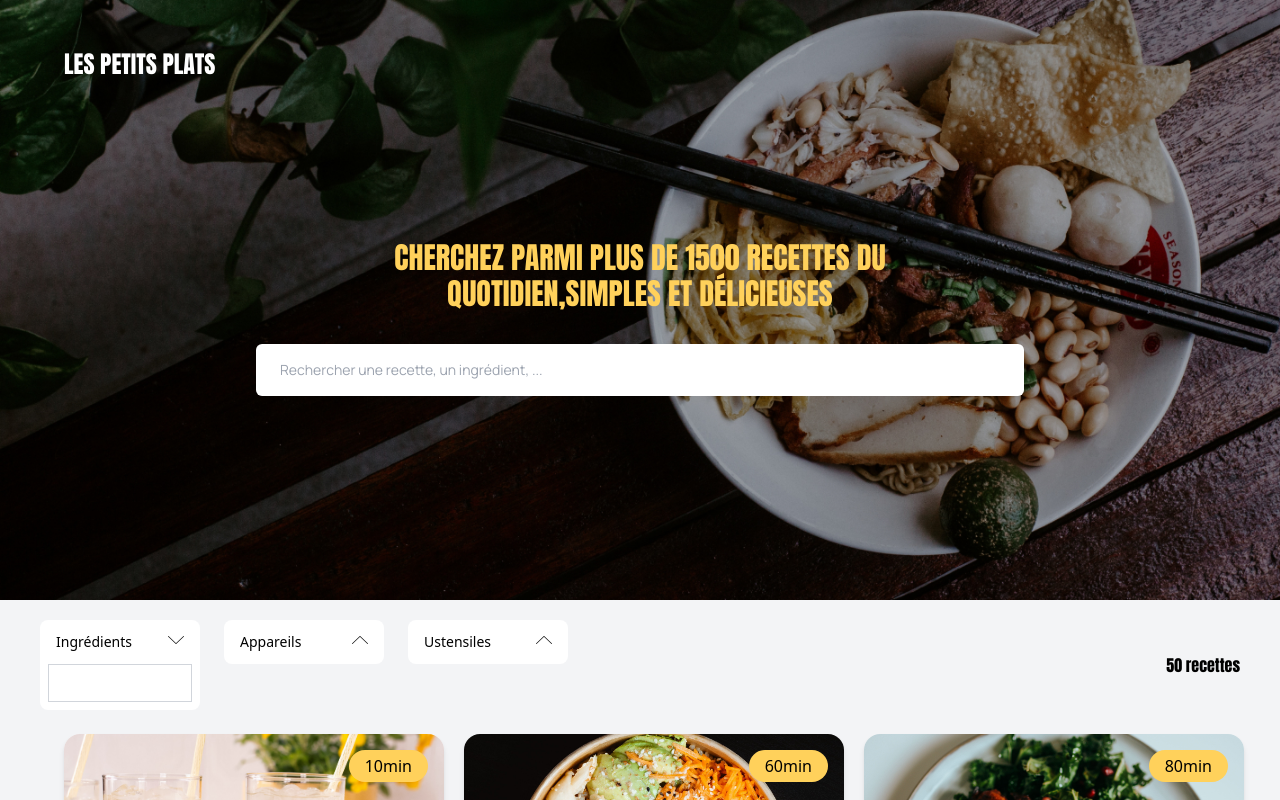
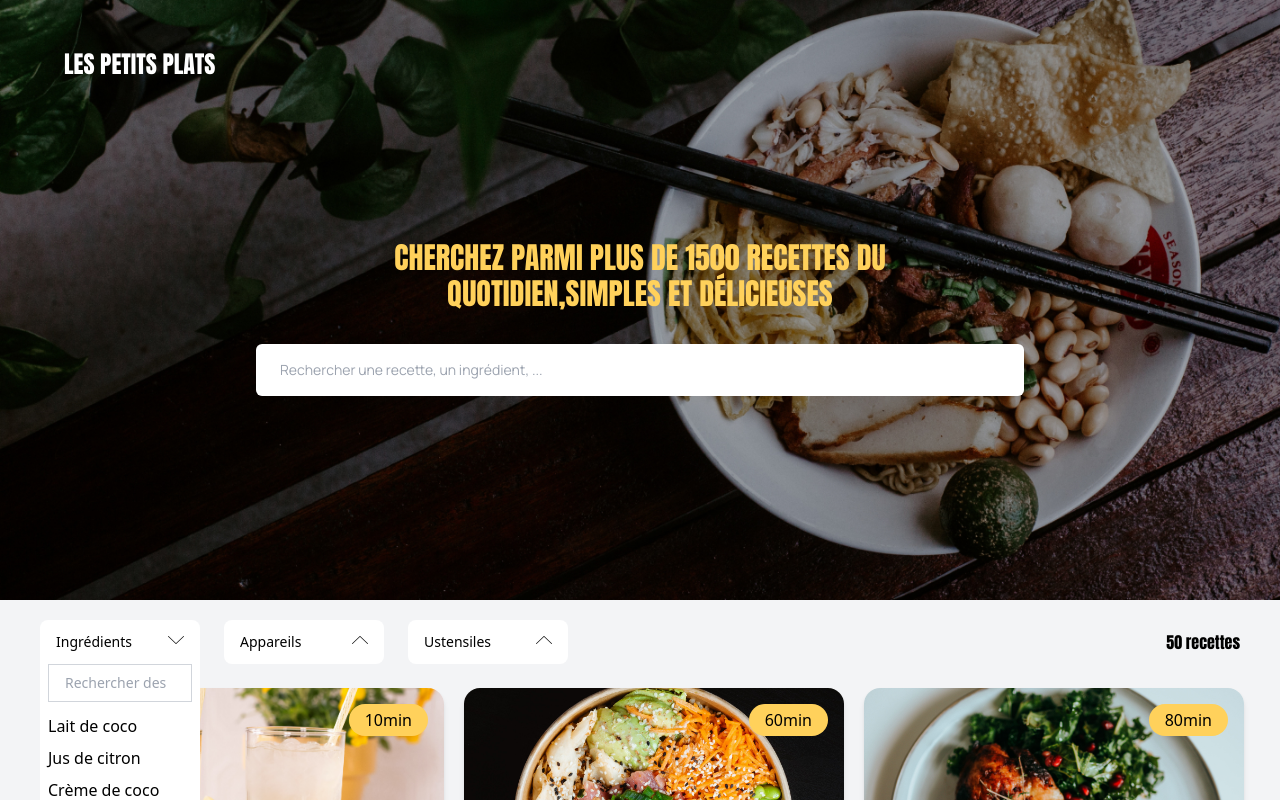
Before and after one commit to GMaxDev/les-petits-plats-V2, a React (Vite) app: page / in a window 1280 px wide. Both pictures are taken after a click on the button "Ingrédients". Shown: the top 800 px of the page. Built offline with nearby package versions, Linux system fonts and the light colour scheme.

Commit message:
feat: dropdown advancement

```diff
--- a/src/App.tsx
+++ b/src/App.tsx
@@ -4,22 +4,41 @@ import Header from "./components/header";
 import recipesData from "./data/recipes.json";
 
 const App: React.FC = () => {
-  const recipesDataNumber: number = recipesData.length
+  const recipesDataNumber: number = recipesData.length;
+
+  // Étape 1: Récupérer les ingrédients, appareils et ustensiles
+  const ingredients = new Set<string>();
+  const appliances = new Set<string>();
+  const utensils = new Set<string>();
+
+  recipesData.forEach(recipe => {
+    recipe.ingredients.forEach(ingredient => {
+      ingredients.add(ingredient.ingredient);
+    });
+    appliances.add(recipe.appliance);
+    recipe.ustensils.forEach(ustensil => {
+      utensils.add(ustensil);
+    });
+  });
+
+  // Convertir en tableau
+  const uniqueIngredients = Array.from(ingredients);
+  const uniqueAppliances = Array.from(appliances);
+  const uniqueUtensils = Array.from(utensils);
 
   return (
     <div className="flex flex-col items-center bg-gray-100">
       <Header />
       <div className="mx-10 mt-5">
-
         <section id="searchFilterZone" className="flex flex-row items-center justify-between w-full">
           <div className="flex flex-row gap-6 ">
-          <DropdownMenu name="Ingrédients"/>
-          <DropdownMenu name="Appareils"/>
-          <DropdownMenu name="Ustensiles"/>
+            <DropdownMenu name="Ingrédients" items={uniqueIngredients} />
+            <DropdownMenu name="Appareils" items={uniqueAppliances} />
+            <DropdownMenu name="Ustensiles" items={uniqueUtensils} />
           </div>
           <p className="font-anton">{recipesDataNumber} recettes</p>
         </section>
-      <div className="grid grid-cols-1 md:grid-cols-2 xl:grid-cols-3">
+        <div className="z-0 grid grid-cols-1 md:grid-cols-2 xl:grid-cols-3">
           {recipesData.map((recipe) => (
             <Card key={recipe.id} recipe={recipe} />
           ))}
--- a/src/components/dropdown-menu.tsx
+++ b/src/components/dropdown-menu.tsx
@@ -1,17 +1,18 @@
 import { useState } from "react";
-import arrow from "../assets/arrow-up.png"
+import arrow from "../assets/arrow-up.png";
 
 interface DropdownMenuProps {
   name: string;
+  items: string[]; // Ajout de la prop items pour les éléments
 }
 
-export default function DropdownMenu({name}: DropdownMenuProps) {
-
-  const [isOpen, setIsOpen] = useState(false)
+export default function DropdownMenu({ name, items }: DropdownMenuProps) {
+  const [isOpen, setIsOpen] = useState(false);
 
   const toggleMenu = () => {
-    setIsOpen(!isOpen)
-  }
+    setIsOpen(!isOpen);
+  };
+
   return (
     <div className="relative w-40">
       <button onClick={toggleMenu} className={`flex flex-row justify-between w-full px-4 py-3 text-sm bg-white rounded-lg ${isOpen ? 'rounded-none rounded-t-lg' : ''}`}>
@@ -23,13 +24,21 @@ export default function DropdownMenu({name}: DropdownMenuProps) {
         />
       </button>
       {isOpen && (
-      <div className="w-full px-2 pb-2 bg-white rounded-b-lg">
-
+        <div className="absolute z-10 w-full px-2 pb-2 bg-white rounded-b-lg">
           <input
-          type="text"
-          className="w-full px-4 py-2 pr-6 text-sm border border-gray-300"
-        />
-      </div>)}
+            type="text"
+            className="w-full px-4 py-2 pr-6 text-sm border border-gray-300"
+            placeholder={`Rechercher des ${name.toLowerCase()}`} // Placeholder pour la recherche
+          />
+          <ul className="mt-2">
+            {items.map((item, index) => (
+              <li key={index} className="py-1 hover:bg-gray-100">
+                {item}
+              </li>
+            ))}
+          </ul>
+        </div>
+      )}
     </div>
   );
 }
```
Lines whose indentation alone changed are shown as unchanged.
